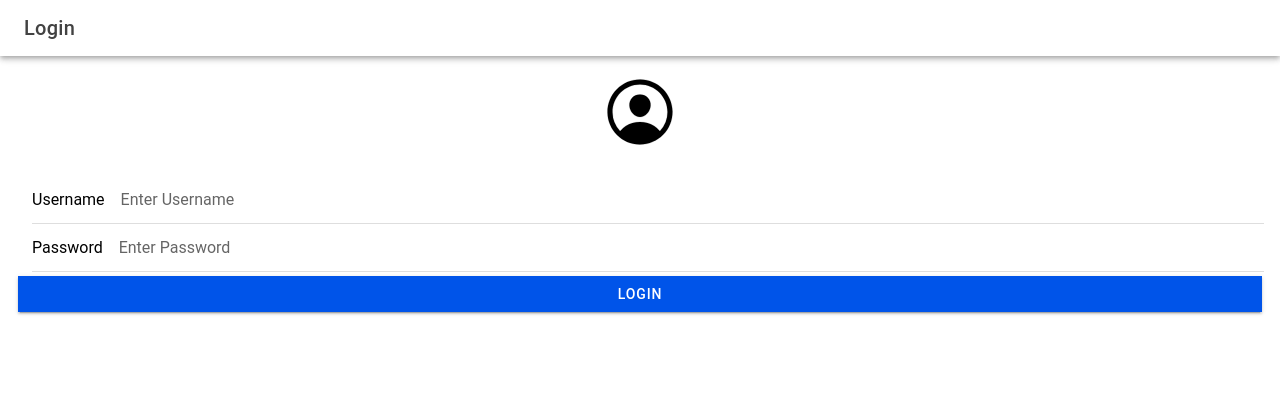
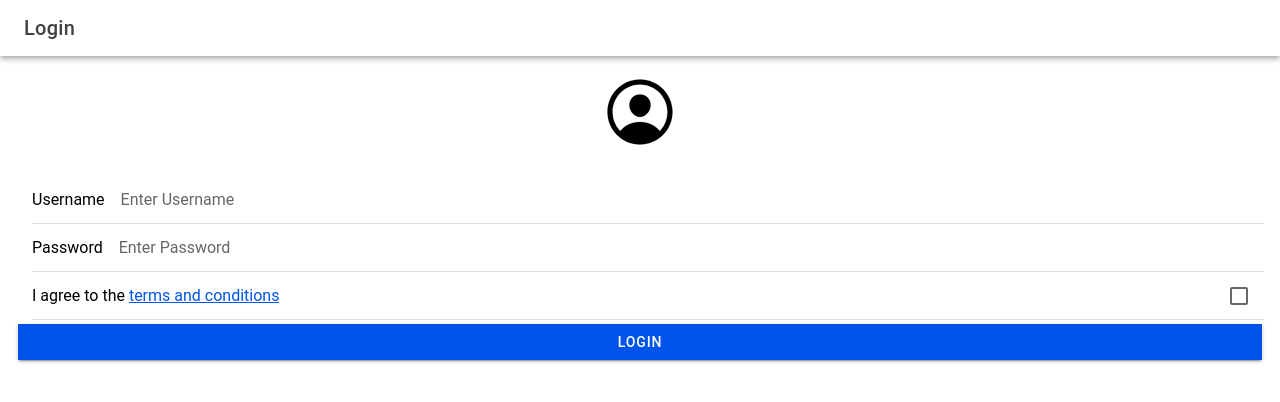
Before and after one commit to TrasmonteVevien/it35-lab, a React (Vite) app: page /it35-lab/app/home/feed in a window 1280 px wide. Both pictures are taken after a click on the element "LOGOUT". Shown: the top 402 px of the page. Built offline with nearby package versions, Linux system fonts and the light colour scheme.

Commit message:
Modify feed and login changes, added new features

```diff
--- a/src/pages/Login.tsx
+++ b/src/pages/Login.tsx
@@ -1,3 +1,4 @@
+import React, { useEffect, useRef } from 'react';
 import {
   IonButton,
   IonButtons,
@@ -10,7 +11,8 @@
   IonPage,
   IonTitle,
   IonToolbar,
-  useIonRouter
+  useIonRouter,
+  IonCheckbox
 } from '@ionic/react';
 
 import { personCircleOutline } from 'ionicons/icons';
@@ -20,6 +22,14 @@
   const doLogin = () => {
     navigation.push('/it35-lab/app', 'forward', 'replace');
   };
+
+  const ref = useRef<HTMLAnchorElement>(null);
+
+  useEffect(() => {
+    ref.current?.addEventListener('click', (event) => {
+      event.stopPropagation();
+    });
+  }, [ref]);
 
   return (
     <IonPage>
@@ -36,16 +46,25 @@
           <IonIcon icon={personCircleOutline} style={{ fontSize: '80px' }} />
         </div>
         <IonItem>
-          <IonInput label="Username" placeholder="Enter Username"></IonInput>
+          <IonInput label='Username' placeholder='Enter Username'></IonInput>
         </IonItem>
         <IonItem>
-          <IonInput label="Password" type="password" placeholder="Enter Password"></IonInput>
+          <IonInput label='Password' type='password' placeholder='Enter Password'></IonInput>
         </IonItem>
-        <IonButton onClick={() => doLogin()} expand="full">
+        <IonItem>
+          <IonCheckbox>
+            I agree to the{' '}
+            <a href='#' ref={ref}>
+              terms and conditions
+            </a>
+          </IonCheckbox>
+        </IonItem>
+        <IonButton onClick={() => doLogin()} expand='full'>
           Login
         </IonButton>
       </IonContent>
     </IonPage>
   );
 }
+
 export default Login;
--- a/src/pages/home-tabs/Feed.tsx
+++ b/src/pages/home-tabs/Feed.tsx
@@ -1,4 +1,11 @@
+import React from 'react';
 import {
+  IonButton,
+  IonCard,
+  IonCardContent,
+  IonCardHeader,
+  IonCardSubtitle,
+  IonCardTitle,
   IonButtons,
   IonContent,
   IonHeader,
@@ -7,6 +14,25 @@
   IonTitle,
   IonToolbar
 } from '@ionic/react';
+
+const Example: React.FC = () => {
+  return (
+    <IonCard>
+      <IonCardHeader>
+        <IonCardTitle>Card Title</IonCardTitle>
+        <IonCardSubtitle>Card Subtitle</IonCardSubtitle>
+      </IonCardHeader>
+
+      <IonCardContent>
+        Here's a small text description for the card content. Nothing more, nothing less.
+      </IonCardContent>
+
+      <IonButton fill="clear">Action 1</IonButton>
+      <IonButton fill="clear">Action 2</IonButton>
+    </IonCard>
+  );
+};
+
 const Feed: React.FC = () => {
   return (
     <IonPage>
@@ -27,10 +53,11 @@
             height: '100%',
           }}
         >
-          Feed
+          <Example />
         </div>
       </IonContent>
     </IonPage>
   );
 };
+
 export default Feed;
```
Lines whose indentation alone changed are shown as unchanged.
